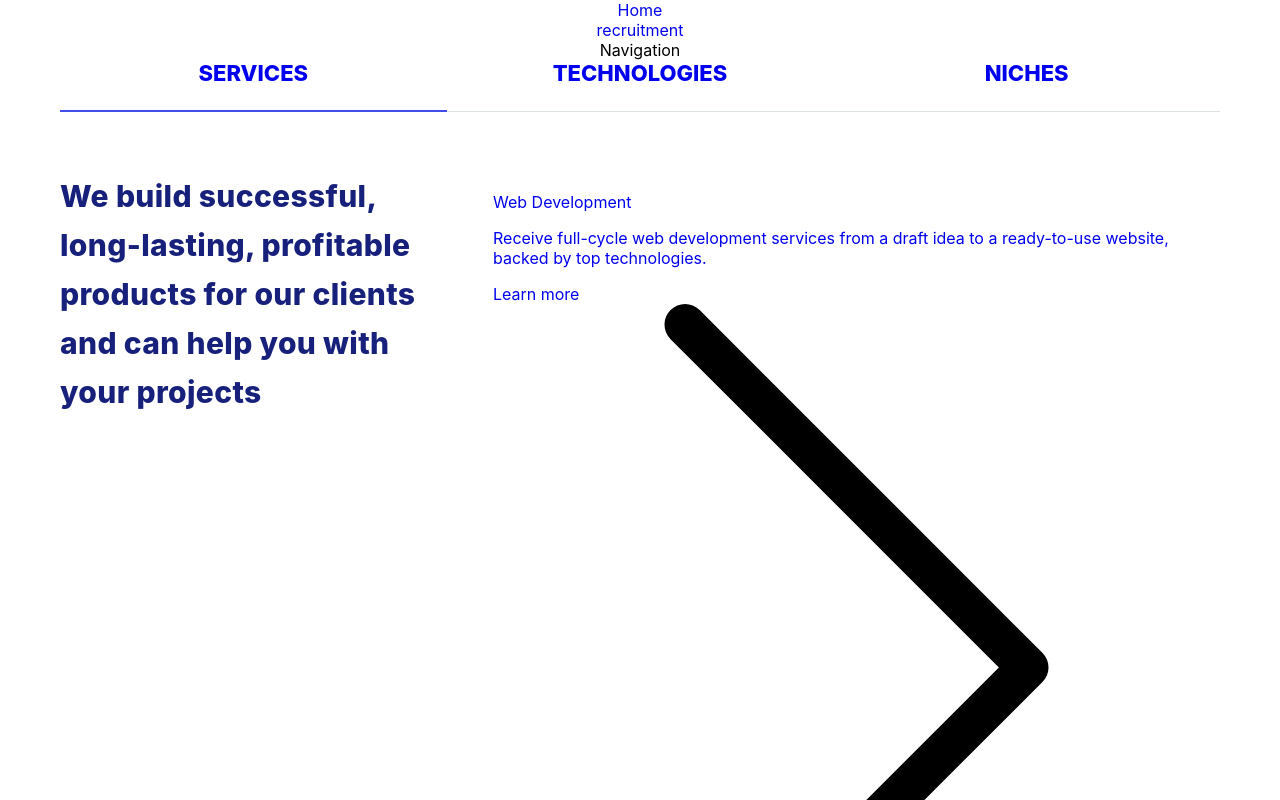
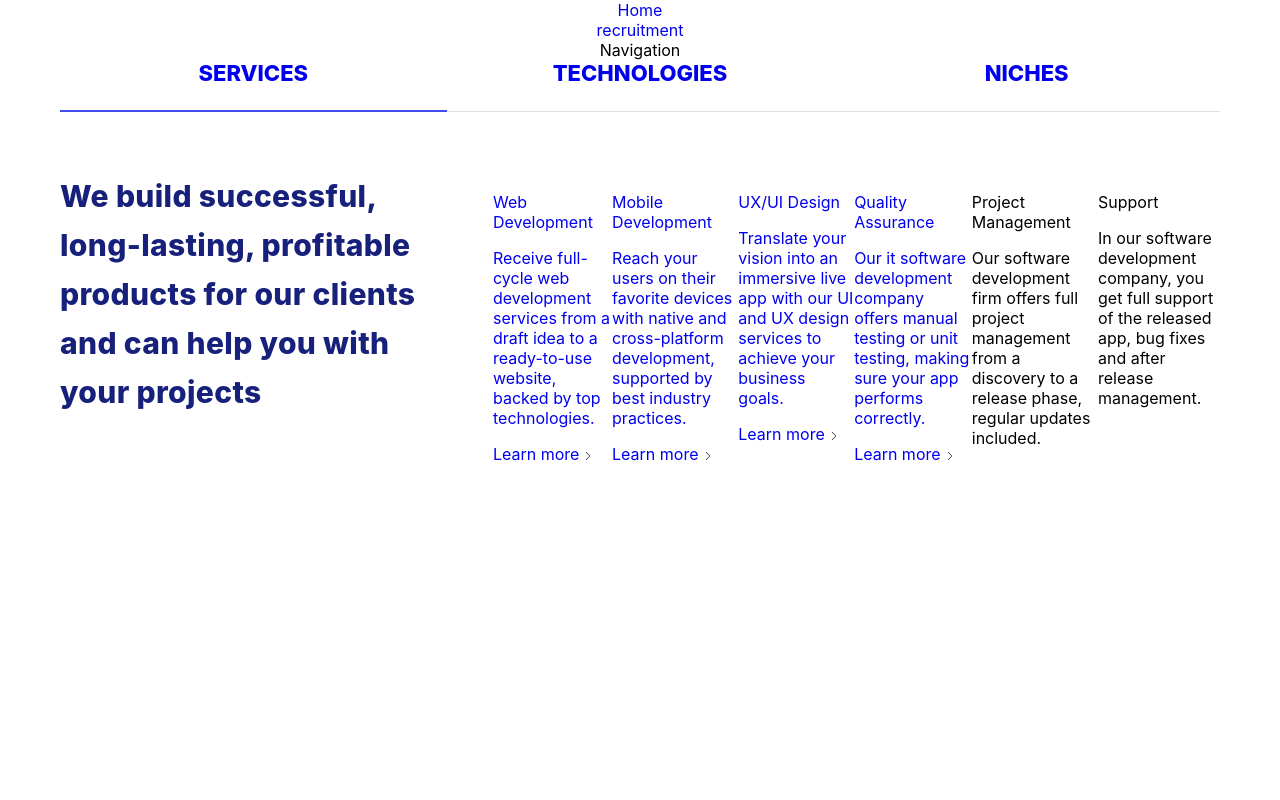
Before and after one commit to Namnguyen123A/lmsoft-web, a React (Create React App) app: page /home in a window 1280 px wide. Shown: the top 800 px of the page. Built offline with nearby package versions, Linux system fonts and the light colour scheme.

Commit message:
nothing happened

```diff
--- a/src/components/services/services-item.tsx
+++ b/src/components/services/services-item.tsx
@@ -32,7 +32,7 @@ export default function ServicesItem(props:any) {
                 {href &&
                     <span className="learn">
                         Learn more
-                        <LearnMore />
+                        <LearnMore style={{width: '8px', paddingLeft: '5px'}}/>
                     </span>}
             </a>
         </div>
--- a/src/components/services/services-tab.tsx
+++ b/src/components/services/services-tab.tsx
@@ -1,3 +1,5 @@
+import img from '../../assets/img/img1.svg'
+
 export const DATA_SERVICES = [
     {
         src: 'https://riseapps.co/wp-content/uploads/2020/09/web_upd.svg',
--- a/src/components/services/services.tsx
+++ b/src/components/services/services.tsx
@@ -28,8 +28,8 @@ export default function Services(props: IServicesProps) {
               <div className="tab-title">We build successful, long-lasting, profitable products for our clients and can help you with your projects </div>
             </div>
               <div className="tabs-info">
-                <div className="services-info">
-                <div className="services-info-list collapse-list">
+                <div className="services-info" >
+                <div className="services-info-list" style={{display: 'flex', width: '100%'}}>
                                     {
                                         DATA_SERVICES.map((item, index) => {
                                             return <ServicesItem key={index} item={item} />
--- a/src/global.css
+++ b/src/global.css
@@ -37,6 +37,14 @@ a{
     border-bottom: 2px solid #434eea;
 }
 
+.services-info-list {
+    -webkit-box-pack: start;
+    -ms-flex-pack: start;
+    justify-content: flex-start;
+    margin-right: -30px;
+    min-height: 700px;
+}
+
 .tab-title{
     font-size: 30px;
     width: 365px;
```
Also changed, not shown: src/assets/img/img1.svg (added).
